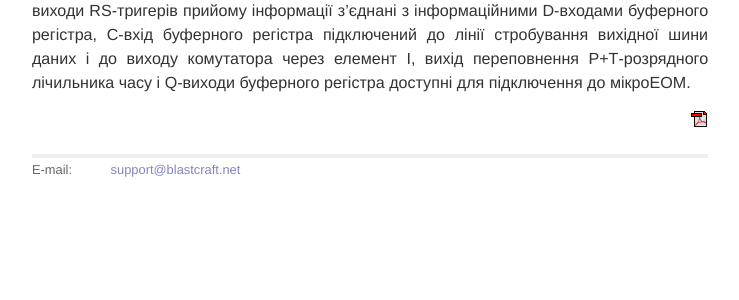
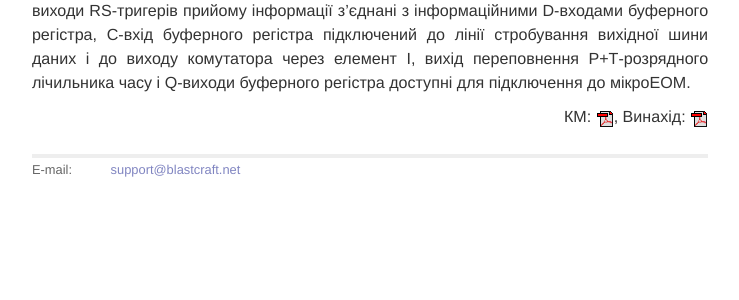
Before and after one commit to blastcraft/blastcraft.github.io, a Jekyll site: the page built from _posts/2014-03-09-pat105468.markdown, in a window 1280 px wide. Shown: the part 643-943 px from the top of the page, without its empty margins (270-1009 px from the left). Built offline with Jekyll 4.4.1, drawn with Linux system fonts in a browser that asks for light colours; Markdown is read by kramdown in place of the engine named in the settings.

Commit message:
patent
added

```diff
--- a/_posts/2014-03-09-pat86809.markdown
+++ b/_posts/2014-03-09-pat105468.markdown
@@ -23,5 +23,6 @@
 елемент І, вихід переповнення Р+Т-розрядного лічильника часу і  Q-виходи буферного регістра
 доступні для підключення до мікроЕОМ.
 <p align="right">
-<a href="http://www.blastcraft.net/files/patents/86809.pdf" target="_blank"><img src="/img/pdf.gif"></a>
+КМ: <a href="http://www.blastcraft.net/files/patents/86809.pdf" target="_blank"><img src="/img/pdf.gif"></a>,
+Винахід: <a href="http://www.blastcraft.net/files/patents/105468.pdf" target="_blank"><img src="/img/pdf.gif"></a>
 </p>
```
Also changed, not shown: 1 other file.
